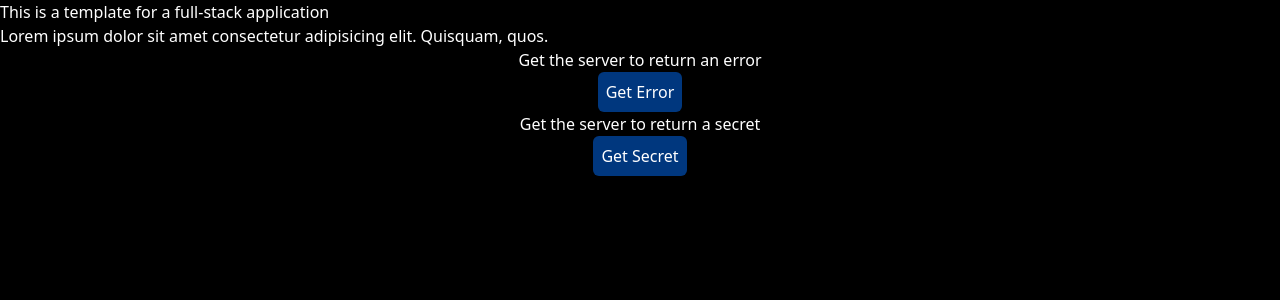
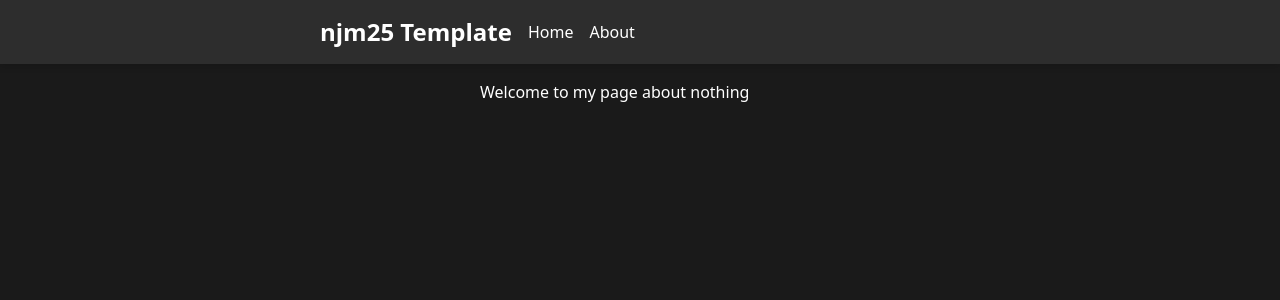
Before and after one commit to njm25/Template, a Next.js app in the folder client/: page / in a window 1280 px wide. Shown: the top 300 px of the page. Built offline with nearby package versions, Linux system fonts and the light colour scheme; no server answers.

Commit message:
feat: basic routes + navbar + style changes

```diff
--- /dev/null
+++ b/client/src/app/about/page.tsx
@@ -0,0 +1,11 @@
+import GetErrorResponse from "@/components/getErrorResponse";
+import GetSecretResponse from "@/components/getSecretResponse";
+export default function About() {
+  return (
+    <div >
+        <p>This website is a template for a full-stack application</p>
+        <GetErrorResponse />
+        <GetSecretResponse />
+    </div>
+  )
+}
--- a/client/src/app/globals.css
+++ b/client/src/app/globals.css
@@ -3,16 +3,16 @@
 
 /* MAIN */
 :root {
-  --background: #000000;
-  --alt-background: #111111;
+  --background-primary: #1a1a1a;
+  --background-secondary: #2d2d2d;
   --foreground: #ffffff;
 
   --primary: #00377e;
-  --alt-primary: #002d67;
+  --secondary: #002d67;
 }
 
 body {
-  background: var(--background);
+  background: var(--background-primary);
   color: var(--foreground);
 
   button {
@@ -20,11 +20,15 @@ body {
   }
   button:hover{
     cursor: pointer;
-    background-color: var(--alt-primary);
+    background-color: var(--secondary);
   }
 }
 
 /* TOASTIFY */
 .Toastify__toast {
-  background-color: var(--alt-background);
+  background-color: var(--background-secondary);
 }
+
+.background-secondary {
+  background-color: var(--background-secondary);
+}
--- a/client/src/app/layout.tsx
+++ b/client/src/app/layout.tsx
@@ -1,6 +1,7 @@
 import type { Metadata } from "next";
 import "./globals.css";
 import ToastProvider from "@/providers/ToastProvider";
+import NavBar from "@/components/navBar";
 
 export const metadata: Metadata = {
   title: "njm25 Template",
@@ -15,7 +16,8 @@ export default function RootLayout({
   return (
     <html lang="en">
       <body>
-        {children}
+        <NavBar />
+        <main className="pt-4 px-120">{children}</main>
         <ToastProvider />
       </body>
     </html>
--- a/client/src/app/page.tsx
+++ b/client/src/app/page.tsx
@@ -1,13 +1,7 @@
-import LoremIpsum from "@/components/loremIpsum";
-import GetErrorResponse from "@/components/getErrorResponse";
-import GetSecretResponse from "@/components/getSecretResponse";
 export default function Home() {
   return (
     <div>
-      <h1>This is a template for a full-stack application</h1>
-      <LoremIpsum />
-      <GetErrorResponse />
-      <GetSecretResponse />
+      <p>Welcome to my page about nothing</p>
     </div>
   );
 }
--- a/client/src/components/loremIpsum.tsx
+++ /dev/null
@@ -1,11 +0,0 @@
-'use client'
-
-const LoremIpsum = () => {
-  return (
-    <div>
-        <p>Lorem ipsum dolor sit amet consectetur adipisicing elit. Quisquam, quos.</p>
-    </div>
-  )
-}
-
-export default LoremIpsum
--- /dev/null
+++ b/client/src/components/navBar.tsx
@@ -0,0 +1,12 @@
+import Link from "next/link";
+export default function NavBar() {
+  return (
+    <nav className="background-secondary flex justify-start items-center py-4 px-80 drop-shadow-md">
+        <h1 className="mr-4 text-2xl font-bold">njm25 Template</h1>
+        <div className="flex gap-4">
+            <Link href="/">Home</Link>
+            <Link href="/about">About</Link>
+        </div>
+    </nav>
+  )
+}
```
